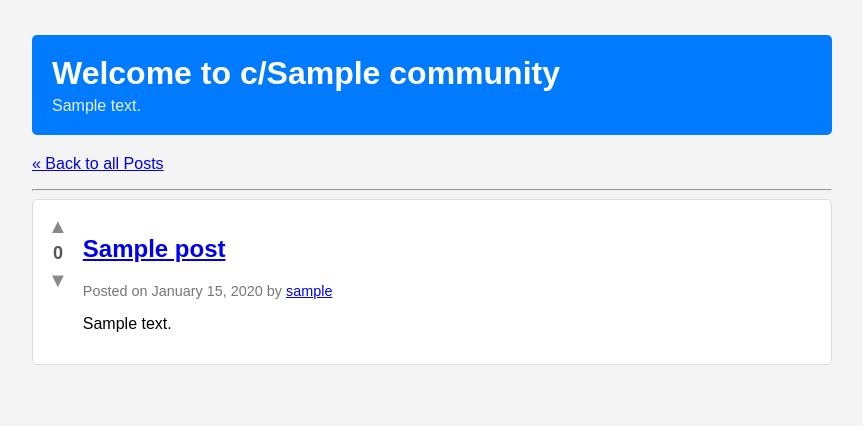
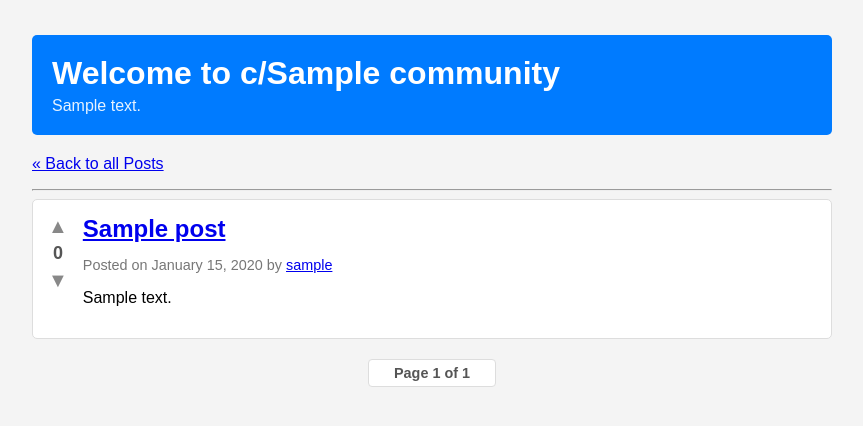
Before and after one commit to Rohan-malhotra555/threadit-django-project, a Django app: a page that uses core/templates/core/community_detail.html in a window 1280 px wide. Shown: the top 426 px of the page, without its empty margins (208-1071 px from the left). Run offline with Django 4.2, Linux system fonts and the light colour scheme; tables that the repository leaves empty hold one stand-in row (values such as "Sample post").

Commit message:
Implemented pagination on home, profile, and community pages

```diff
--- a/core/templates/core/community_detail.html
+++ b/core/templates/core/community_detail.html
@@ -67,7 +67,7 @@
         }
 
         /* Styles for the text inside the post-content */
-        .post-content h1 { /* Updated from .post h1 */
+        .post-content h2 { /* Changed from h1 to h2 */
             margin: 0 0 10px 0;
         }
         .post-meta {
@@ -138,6 +138,27 @@
             opacity: 0.9;
         }
 
+        /* --- ADD THIS CSS FOR PAGINATION --- */
+        .pagination {
+            text-align: center; /* Centers the links */
+            margin-top: 20px; /* Adds space above the links */
+            font-size: 0.9em;
+        }
+
+        .pagination .step-links {
+            display: inline-block; /* Allows us to add padding and margins */
+            padding: 5px 10px;
+            border: 1px solid #ddd;
+            background-color: #fff;
+            border-radius: 4px;
+        }
+
+        .pagination .current-page {
+            margin: 0 15px; /* Adds space on either side of the text */
+            font-weight: bold;
+            color: #555;
+        }
+
     </style>
 </head>
 
@@ -157,7 +178,7 @@
 
     <hr>
 
-    {% for post in posts %}
+    {% for post in page_obj %}
 
         <div class="post">
 
@@ -192,6 +213,22 @@
 
     {% endfor %}
 
+    <div class="pagination">
+        <span class="step-links">
+            {% if page_obj.has_previous %}
+                <a href="?page={{ page_obj.previous_page_number }}">&laquo; Previous</a>
+            {% endif %}
+
+            <span class="current-page">
+                Page {{ page_obj.number }} of {{ page_obj.paginator.num_pages }}
+            </span>
+
+            {% if page_obj.has_next %}
+                <a href="?page={{ page_obj.next_page_number }}">Next &raquo;</a>
+            {% endif %}
+        </span>
+    </div>
+
 </body>
 </html>
 
--- a/core/views.py
+++ b/core/views.py
@@ -9,6 +9,8 @@ from django.contrib.auth.decorators import login_required
 
 from django.contrib.auth.models import User # for the user profile page
 
+from django.core.paginator import Paginator # for the creation of the pages in home page.
+
 
 
 
@@ -16,15 +18,52 @@ def home(request):
 
     # 1. Get all the Post objects from the database
     #    We use .order_by('-created_at') to show the newest posts first.
-    posts = Post.objects.all().order_by('-created_at')
+    # posts = Post.objects.all().order_by('-created_at')
 
     # 2. Define the "context"
     #    This is a Python dictionary that passes our data to the template.
     #    The key ('posts') is the name we'll use in the HTML.
+    # context = {
+
+    #     'posts': posts,
+    # }
+
+    """
+    This is the view for our homepage.
+    It now includes pagination.
+    """
+
+    # 1. Get the list of ALL posts, in order (no change here).
+    #    This is the "master list" we will paginate.
+    post_list = Post.objects.all().order_by('-created_at')
+
+    # 2. Create a Paginator object.
+    #    We tell it:
+    #    - What list to paginate (post_list)
+    #    - How many items per page (e.g., 5)
+    paginator = Paginator(post_list, 5)
+
+    # 3. Get the page number from the URL's query parameters.
+    #    e.g., /?page=1, /?page=2
+    #    request.GET.get('page') looks for the 'page' parameter.
+    page_number = request.GET.get('page')
+
+    # 4. Get the "Page" object for the requested page number.
+    #    paginator.get_page() is a safe way to do this.
+    #    - If page_number is valid (e.g., 2), it gets Page 2.
+    #    - If page_number is not provided (None), it gets Page 1.
+    #    - If page_number is invalid (e.g., 999), it gets the last page.
+    page_obj = paginator.get_page(page_number)
+
+    # 5. Define the "context".
+    #    We no longer pass the *entire* list of posts.
+    #    We pass the 'page_obj' which contains *only* the posts
+    #    for the current page, plus all the pagination info.
     context = {
 
-        'posts': posts,
+        'page_obj': page_obj,
     }
+
 
     # 3. Render the HTML page (home.html) and send it back
     return render(request, 'core/home.html', context)
@@ -70,33 +109,63 @@ def signup(request):
 
 def community_detail(request, community_name):
 
+    # """
+    # Shows details for a specific community and lists its posts.
+    # """
+    # # 1. Find the Community object based on the name from the URL.
+    # #    get_object_or_404 is a handy shortcut:
+    # #    - It tries to get the Community where the 'name' field matches community_name.
+    # #    - If it finds one, it returns the object.
+    # #    - If it finds *none*, it automatically raises a 404 "Page Not Found" error.
+    # # IMPORTANT: the community name is case sensitive.
+    # community = get_object_or_404(Community, name=community_name)
+
+    # # In order to search in a non case-sensitive way, use __iexact
+    # # community = get_object_or_404(Community, name__iexact=community_name)
+
+    # # 2. Get all posts that BELONG TO this specific community.
+    # #    We filter the Post objects where the 'community' field (our ForeignKey)
+    # #    is exactly the community object we just found.
+    # #    We also order them by creation date.
+    # posts = Post.objects.filter(community=community).order_by('-created_at')
+
+    # # 3. Create the context dictionary to pass data to the template.
+    # context = {
+    #     'community': community, # Pass the specific community object
+    #     'posts': posts,         # Pass the filtered list of posts
+    # }
+
+    # # 4. Render the new template (which we'll create next).
+    # return render(request, 'core/community_detail.html', context)
+
     """
-    Shows details for a specific community and lists its posts.
+    Shows details for a specific community and lists its posts,
+    now with pagination.
     """
-    # 1. Find the Community object based on the name from the URL.
-    #    get_object_or_404 is a handy shortcut:
-    #    - It tries to get the Community where the 'name' field matches community_name.
-    #    - If it finds one, it returns the object.
-    #    - If it finds *none*, it automatically raises a 404 "Page Not Found" error.
-    # IMPORTANT: the community name is case sensitive.
-    community = get_object_or_404(Community, name=community_name)
 
-    # In order to search in a non case-sensitive way, use __iexact
-    # community = get_object_or_404(Community, name__iexact=community_name)
+    # 1. Get the Community object (no change)
+    community = get_object_or_404(Community, name__iexact=community_name)
 
-    # 2. Get all posts that BELONG TO this specific community.
-    #    We filter the Post objects where the 'community' field (our ForeignKey)
-    #    is exactly the community object we just found.
-    #    We also order them by creation date.
-    posts = Post.objects.filter(community=community).order_by('-created_at')
+    # 2. Get the *complete* post list for this community (no change)
+    post_list = Post.objects.filter(community=community).order_by('-created_at')
 
-    # 3. Create the context dictionary to pass data to the template.
+    # 3. Create a Paginator object for the posts
+    paginator = Paginator(post_list, 5) # Show 5 posts per page
+
+    # 4. Get the page number from the URL query parameter
+    page_number = request.GET.get('page')
+
+    # 5. Get the Page object for the posts
+    page_obj = paginator.get_page(page_number)
+
+    # 6. Package the context
     context = {
-        'community': community, # Pass the specific community object
-        'posts': posts,         # Pass the filtered list of posts
+        'community': community,
+        # Pass the 'Page' object, not the full list
+        'page_obj': page_obj,
     }
 
-    # 4. Render the new template (which we'll create next).
+    # 7. Render the template (no change)
     return render(request, 'core/community_detail.html', context)
 
 
@@ -328,35 +397,70 @@ updated lists, displaying the correct score.
 
 
 def profile_view(request, username):
+    # """
+    # Shows a user's profile page, including their posts and comments.
+    # """
+
+    # # 1. Get the User object.
+    # # We use get_object_or_404 to find one User where their 'username'
+    # # field exactly matches the 'username' captured from the URL.
+    # # If no user is found, it automatically shows a 404 Page Not Found.
+    # profile_user = get_object_or_404(User, username=username)
+
+    # # 2. Get all posts made by this user, newest first.
+    # # We filter the Post model, looking for all posts where the
+    # # 'author' field (our ForeignKey) is equal to the 'profile_user' object.
+    # posts = Post.objects.filter(author=profile_user).order_by('-created_at')
+
+    # # 3. Get all comments made by this user, newest first.
+    # # We do the same thing for comments, filtering by the 'author' field.
+    # comments = Comment.objects.filter(author=profile_user).order_by('-created_at')
+
+    # # 4. Package all our data into a context dictionary.
+    # # Note: We use 'profile_user' to distinguish this from 'user',
+    # # which is the default variable for the *logged-in* user.
+    # context = {
+    #     'profile_user': profile_user,  # The user whose profile we are viewing
+    #     'posts': posts,                # The list of their posts
+    #     'comments': comments,          # The list of their comments
+    # }
+
+    # # 5. Render the new template (which we'll create next).
+    # return render(request, 'core/profile.html', context)
+
+    # new paginator part
+
     """
-    Shows a user's profile page, including their posts and comments.
+    Shows a user's profile page, now with pagination for posts.
     """
 
-    # 1. Get the User object.
-    # We use get_object_or_404 to find one User where their 'username'
-    # field exactly matches the 'username' captured from the URL.
-    # If no user is found, it automatically shows a 404 Page Not Found.
+    # 1. Get the User object (no change)
     profile_user = get_object_or_404(User, username=username)
 
-    # 2. Get all posts made by this user, newest first.
-    # We filter the Post model, looking for all posts where the
-    # 'author' field (our ForeignKey) is equal to the 'profile_user' object.
-    posts = Post.objects.filter(author=profile_user).order_by('-created_at')
+    # 2. Get the user's *complete* post list (no change)
+    post_list = Post.objects.filter(author=profile_user).order_by('-created_at')
 
-    # 3. Get all comments made by this user, newest first.
-    # We do the same thing for comments, filtering by the 'author' field.
+    # 3. Create a Paginator object for the posts
+    paginator = Paginator(post_list, 5) # Show 5 posts per page
+
+    # 4. Get the page number from the URL query parameter
+    page_number = request.GET.get('page')
+
+    # 5. Get the Page object for the posts
+    posts_page_obj = paginator.get_page(page_number)
+
+    # 6. Get all comments (we won't paginate these for now)
     comments = Comment.objects.filter(author=profile_user).order_by('-created_at')
 
-    # 4. Package all our data into a context dictionary.
-    # Note: We use 'profile_user' to distinguish this from 'user',
-    # which is the default variable for the *logged-in* user.
+    # 7. Package the context
     context = {
-        'profile_user': profile_user,  # The user whose profile we are viewing
-        'posts': posts,                # The list of their posts
-        'comments': comments,          # The list of their comments
+        'profile_user': profile_user,
+        # Pass the 'Page' object, not the full list
+        'posts_page_obj': posts_page_obj,
+        'comments': comments,
     }
 
-    # 5. Render the new template (which we'll create next).
+    # 8. Render the template (no change)
     return render(request, 'core/profile.html', context)
 
 
```
Also changed, not shown: core/templates/core/home.html (+22 -2 lines), core/templates/core/profile.html (+40 -1 lines). Lines whose indentation alone changed are shown as unchanged.
